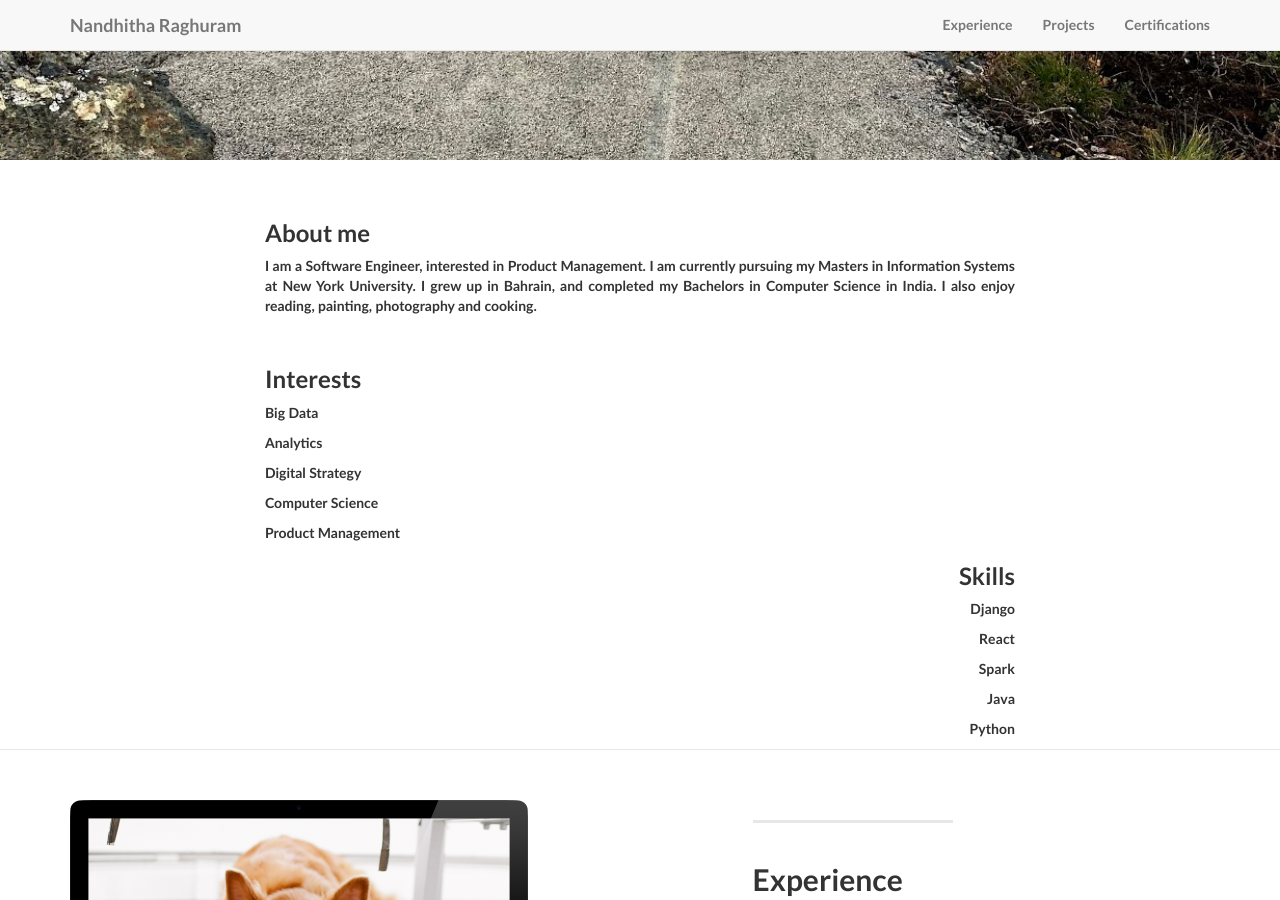
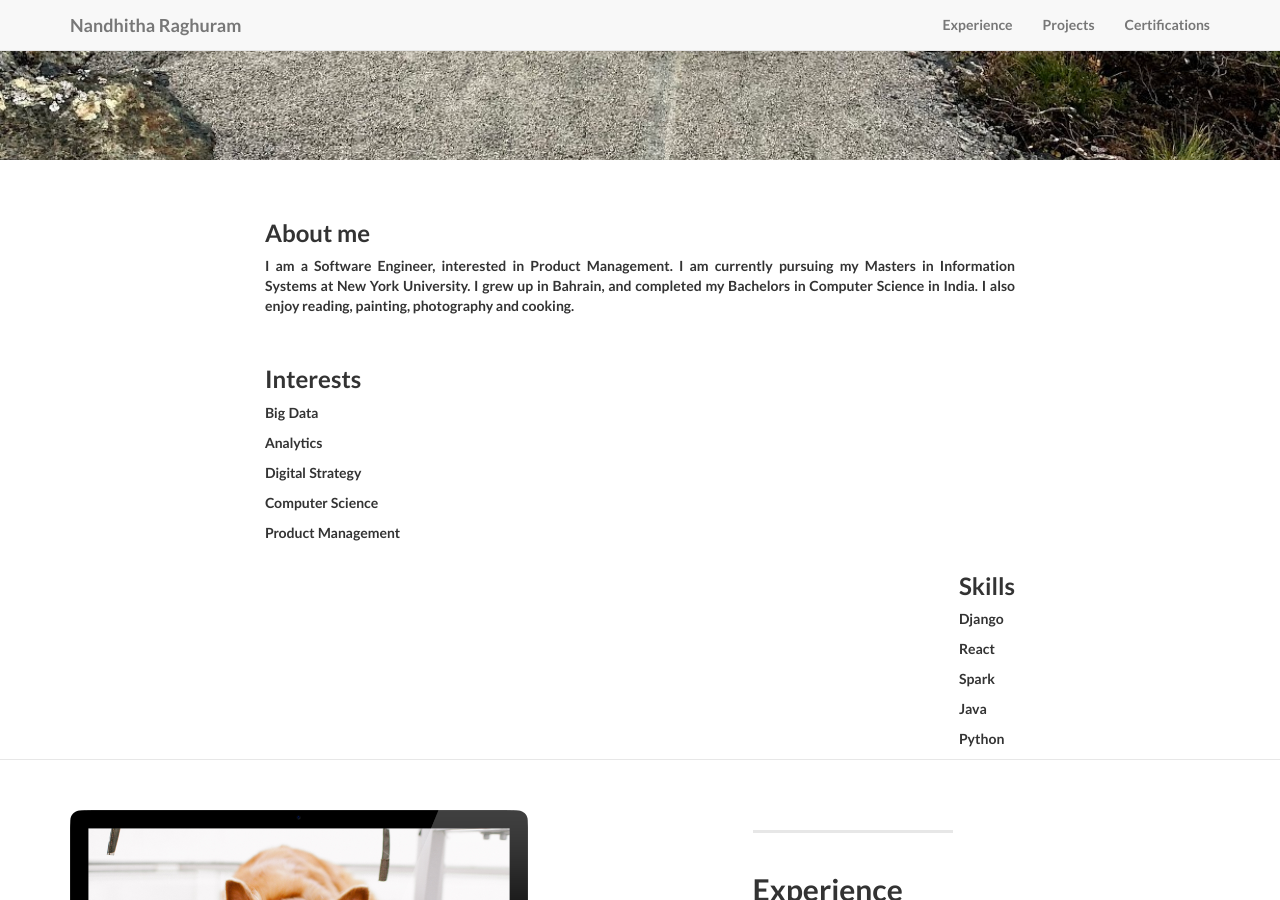
Before and after one commit to NandhithaR/Portfolio, a Jekyll site: the page built from index.html, in a window 1280 px wide and 900 px high, scrolled down 571 px. Built offline with Jekyll 4.4.1, drawn with Linux system fonts in a browser that asks for light colours; nearby versions of some CDN libraries; library files that are not in the unit come from our copies.

Commit message:
style alignment

```diff
--- a/_includes/about.html
+++ b/_includes/about.html
@@ -6,7 +6,7 @@
               <!-- <h2>About Nandhitha</h2> -->
               <!-- <br/> -->
               <h3>About me</h3>
-                <p style="font-family: Calibri;">I am a Software Engineer, interested in Product Management. I am currently pursuing my Masters in Information Systems at New York University.
+                <p>I am a Software Engineer, interested in Product Management. I am currently pursuing my Masters in Information Systems at New York University.
                    I grew up in Bahrain, and completed my Bachelors in Computer Science in India.
                   I also enjoy reading, painting, photography and cooking. </p>
                 <br/>
@@ -18,14 +18,14 @@
                   <p style="font-family: Calibri;">Digital Strategy</p>
                   <p style="font-family: Calibri;">Computer Science</p>
                   <p style="font-family: Calibri;">Product Management</p>
-                </div>
-                <div style="text-align: right;">
+                <span style="float:right;">
                   <h3>Skills</h3>
                   <p>Django</p>
                   <p>React</p>
                   <p>Spark</p>
                   <p>Java</p>
                   <p>Python</p>
+                </span>
                 </div>
               </div>
             </div>
```
